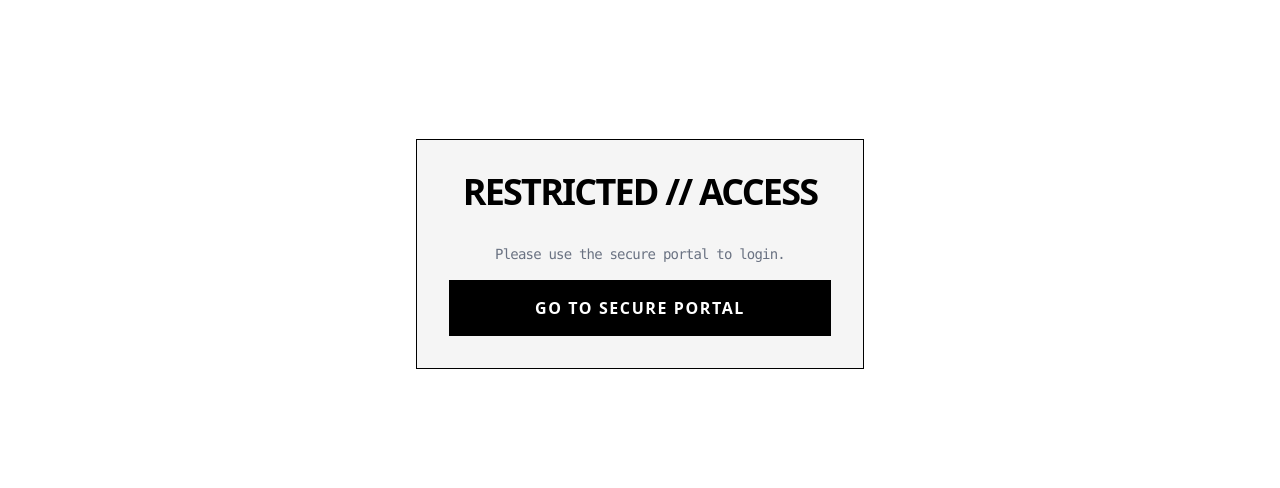
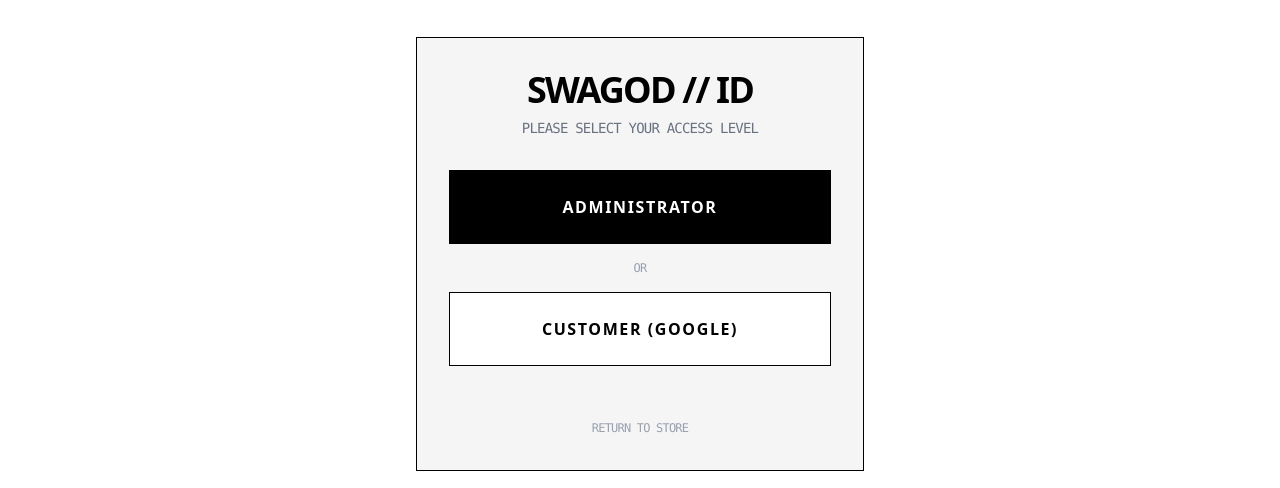
Before and after one commit to humbloooo/SWAGOD, a Next.js app: page /login in a window 1280 px wide. Shown: the part 164-652 px from the top of the page. Built offline with nearby package versions, Linux system fonts and the light colour scheme; no server answers.

Commit message:
Rewrite Login Page UI

```diff
--- a/src/app/login/page.tsx
+++ b/src/app/login/page.tsx
@@ -7,30 +7,14 @@ import Navigation from "@/components/Navigation";
 import { useRouter } from "next/navigation";
 
 export default function LoginPage() {
-    const [username, setUsername] = useState("");
-    const [password, setPassword] = useState("");
     const router = useRouter();
 
-    const handleLogin = async (e: React.FormEvent) => {
-        e.preventDefault();
-        // Using NextAuth's signIn
-        // We can't easily import the server action 'signIn' here directly in client component for credentials without a server action wrapper or using API.
-        // However, typical pattern for next-auth v5 is server actions or using the /api/auth endpoints logic implicitly.
-        // For simplicity in this "mock", I will use a client-side fetch or just standard next-auth integration if available.
-        // Actually, v5 recommends server actions. Let's try a simple form submission to a server action if we had one, but standard next-auth/react is easier for quick proto.
-        // Wait, next-auth v5 is beta/new. `next-auth/react` might need session provider.
-        // To avoid complex setup, let's use a server action wrapper in a separate file or just direct form submission for credentials?
-        // Let's stick to a redirect for Google and a simple check for Admin.
+    const handleAdminLogin = () => {
+        signIn("credentials", { callbackUrl: "/admin" });
+    };
 
-        // For the sake of this prototype and "admin/password" requirement:
-        // We will simulate the login or use the NextAuth API.
-
-        // Let's simply redirect to /api/auth/signin for now to use the built-in UI,
-        // OR build a custom UI that posts to the callback.
-
-        // Actually, let's just make a simple form that redirects to dashboard if matches,
-        // BUT the user asked for "Implement Admin Login".
-        // I will use valid NextAuth signIn.
+    const handleGoogleLogin = () => {
+        signIn("google", { callbackUrl: "/" });
     };
 
     return (
@@ -38,35 +22,42 @@ export default function LoginPage() {
             <Header />
             <div className="flex-1 flex items-center justify-center p-6">
                 <div className="w-full max-w-md space-y-8 border border-black p-8 bg-surface">
-                    <h1 className="text-4xl font-black uppercase tracking-tighter text-center">
-                        Restricted // Access
-                    </h1>
+                    <div className="text-center">
+                        <h1 className="text-4xl font-black uppercase tracking-tighter mb-2">
+                            SWAGOD // ID
+                        </h1>
+                        <p className="font-mono text-gray-500 text-sm">
+                            PLEASE SELECT YOUR ACCESS LEVEL
+                        </p>
+                    </div>
 
-                    <form
-                        action={async (formData) => {
-                            // This is a workaround to call server-side signin if possible,
-                            // or we can just use the built-in signin page by redirecting user.
-                            // Let's provide a link to the built-in page for robustness.
-                        }}
-                        className="space-y-6"
-                    >
-                        {/*
-                    For this iteration, since setting up client-side credential auth with next-auth v5
-                    can be tricky without SessionProvider context wrapping the whole app,
-                    I will guide the user to the default sign-in page which works out of the box.
-                */}
-                        <div className="text-center space-y-4">
-                            <p className="font-mono text-sm text-gray-500">
-                                Please use the secure portal to login.
-                            </p>
-                            <a
-                                href="/api/auth/signin"
-                                className="block w-full py-4 bg-black text-white font-bold uppercase tracking-widest hover:bg-primary transition-colors text-center"
-                            >
-                                Go to Secure Portal
-                            </a>
+                    <div className="space-y-4">
+                        <button
+                            onClick={handleAdminLogin}
+                            className="w-full py-6 bg-black text-white font-bold uppercase tracking-widest hover:bg-primary transition-colors border border-black group relative overflow-hidden"
+                        >
+                            <span className="relative z-10">Administrator</span>
+                            <div className="absolute inset-0 bg-red-600 transform -translate-x-full group-hover:translate-x-0 transition-transform duration-300 ease-in-out" />
+                        </button>
+
+                        <div className="relative flex items-center justify-center">
+                            <span className="bg-surface px-4 text-xs font-mono text-gray-400 uppercase">Or</span>
+                            <div className="absolute inset-0 border-t border-gray-200 -z-10" />
                         </div>
-                    </form>
+
+                        <button
+                            onClick={handleGoogleLogin}
+                            className="w-full py-6 bg-white text-black font-bold uppercase tracking-widest hover:bg-gray-50 transition-colors border border-black"
+                        >
+                            Customer (Google)
+                        </button>
+                    </div>
+
+                    <div className="text-center pt-4">
+                        <a href="/" className="text-xs font-mono text-gray-400 hover:text-black uppercase border-b border-transparent hover:border-black transition-colors">
+                            Return to Store
+                        </a>
+                    </div>
                 </div>
             </div>
             <Navigation />
```
